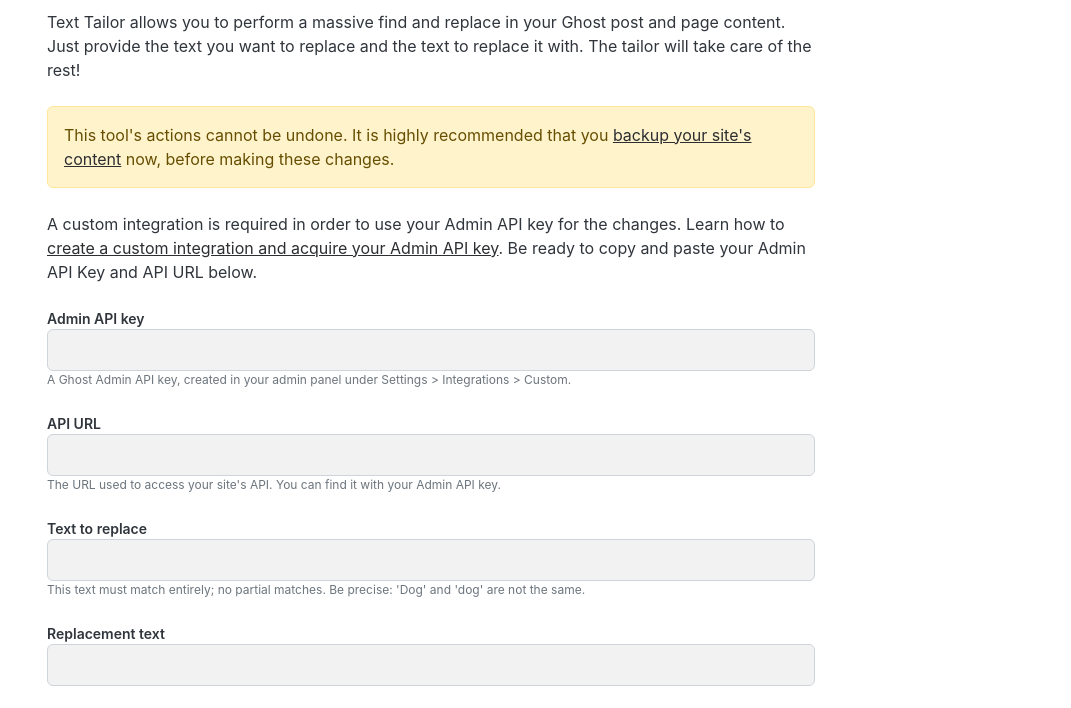
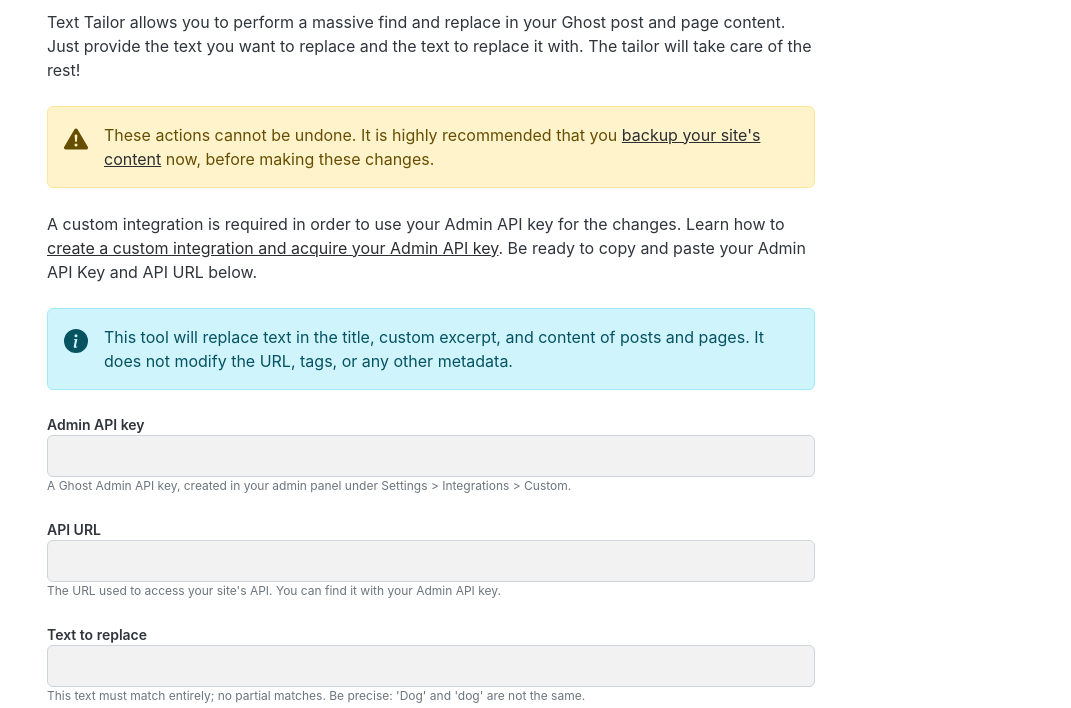
Before and after one commit to ventaur/TextTailor, a website: page frontend/index.html in a window 1280 px wide. Shown: the part 87-795 px from the top of the page, without its empty margins (209-1280 px from the left). Drawn offline with Linux system fonts and the light colour scheme.

Commit message:
Added info alert about what is replaced and icons

```diff
--- a/frontend/index.html
+++ b/frontend/index.html
@@ -22,7 +22,10 @@
         </p>
 
         <div class="alert alert-warning with-icon">
-            This tool's actions cannot be undone. It is highly recommended that you
+            <svg xmlns="http://www.w3.org/2000/svg" width="16" height="16" fill="currentColor" class="icon" viewBox="0 0 16 16">
+                <path d="M8.982 1.566a1.13 1.13 0 0 0-1.96 0L.165 13.233c-.457.778.091 1.767.98 1.767h13.713c.889 0 1.438-.99.98-1.767zM8 5c.535 0 .954.462.9.995l-.35 3.507a.552.552 0 0 1-1.1 0L7.1 5.995A.905.905 0 0 1 8 5m.002 6a1 1 0 1 1 0 2 1 1 0 0 1 0-2"/>
+            </svg>
+            These actions cannot be undone. It is highly recommended that you
             <a href="https://ghost.org/docs/faq/manual-backup/">backup your site's content</a> now, before making these changes.
         </div>
 
@@ -31,6 +34,14 @@
             <a href="https://ghost.org/integrations/custom-integrations/#add-a-new-custom-integration">create a custom integration and acquire your Admin API key</a>.
             Be ready to copy and paste your Admin API Key and API URL below.
         </p>
+
+        <div class="alert alert-info with-icon">
+            <svg xmlns="http://www.w3.org/2000/svg" width="16" height="16" fill="currentColor" class="icon" viewBox="0 0 16 16">
+                <path d="M8 16A8 8 0 1 0 8 0a8 8 0 0 0 0 16m.93-9.412-1 4.705c-.07.34.029.533.304.533.194 0 .487-.07.686-.246l-.088.416c-.287.346-.92.598-1.465.598-.703 0-1.002-.422-.808-1.319l.738-3.468c.064-.293.006-.399-.287-.47l-.451-.081.082-.381 2.29-.287zM8 5.5a1 1 0 1 1 0-2 1 1 0 0 1 0 2"/>
+            </svg>
+            This tool will replace text in the title, custom excerpt, and content of posts and pages. It does not modify the URL,
+            tags, or any other metadata.
+        </div>
 
         <form>
             <div class="input-group">
--- a/frontend/styles/app.css
+++ b/frontend/styles/app.css
@@ -70,6 +70,19 @@
     margin-bottom: var(--spacing-lg);
     padding: var(--spacing-md);
 }
+.alert.with-icon {
+    padding-left: calc(var(--spacing-md) + 2.5em);
+    position: relative;
+}
+.alert.with-icon .icon {
+    position: absolute;
+    left: var(--spacing-md);
+    top: calc(50% - 1.25em);
+    width: 1.5em;
+    height: 1.5em;
+    background-repeat: no-repeat;
+    background-size: contain;
+}
 .alert-error {
     --alert-bg-color: var(--color-error-bg);
     --alert-color: var(--color-error);
@@ -84,6 +97,23 @@
     --alert-bg-color: var(--color-warning-bg);
     --alert-color: var(--color-warning);
     --alert-border-color: var(--color-warning-border);
+}
+.alert-info {
+    --alert-bg-color: var(--color-info-bg);
+    --alert-color: var(--color-info);
+    --alert-border-color: var(--color-info-border);
+}
+
+.alert-warning.with-icon::before {
+    content: '';
+    position: absolute;
+    left: var(--spacing-md);
+    top: calc(50% - 1.25em);
+    width: 2.5em;
+    height: 2.5em;
+    background-image: var(--icon-warning);
+    background-repeat: no-repeat;
+    background-size: contain;
 }
 
 /* Forms */
--- a/frontend/styles/variables.css
+++ b/frontend/styles/variables.css
@@ -28,6 +28,10 @@
     --color-warning: light-dark(hsl(46, 100%, 20%), hsl(45, 100%, 71%));
     --color-warning-bg: light-dark(hsl(46, 100%, 90%), hsl(46, 95%, 10%));
     --color-warning-border: light-dark(hsl(46, 100%, 80%), hsl(45, 95%, 31%));
+
+    --color-info: light-dark(hsl(190, 90%, 20%), hsl(190, 88%, 70%));
+    --color-info-bg: light-dark(hsl(191, 88%, 90%), hsl(191, 88%, 10%));
+    --color-info-border: light-dark(hsl(190, 88%, 80%), hsl(190, 88%, 80%));
 
     --color-input-bg: color-mix(in srgb, var(--color-bg), var(--black) 5%);
 
```
